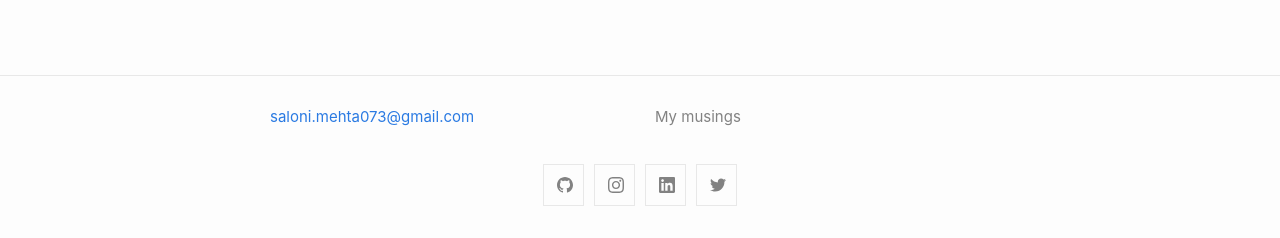
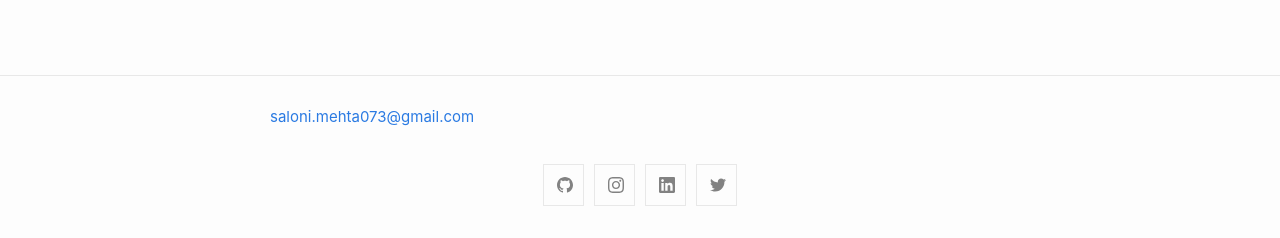
Before and after one commit to salonimehta073/mydoctheme, a Jekyll site: the page built from index.markdown, in a window 1280 px wide. Shown: the part 659-897 px from the top of the page. Built offline with Jekyll 4.4.1, drawn with Linux system fonts in a browser that asks for light colours.

Commit message:
Update _config.yml

```diff
--- a/_config.yml
+++ b/_config.yml
@@ -3,7 +3,6 @@ author:
   #name:
   email: saloni.mehta073@gmail.com
 description: > # this means to ignore newlines until "show_excerpts:"
-  My musings
 
 show_excerpts: false # set to true to show excerpts on the homepage
 
@@ -22,6 +21,7 @@ minima:
     # flickr:   jekyll
     instagram: salcupcake
     linkedin: https://www.linkedin.com/in/mehta-saloni/
+    medium: https://medium.com/@saloni.mehta073/
     # pinterest: jekyll
     # youtube: jekyll
     # youtube_channel: UC8CXR0-3I70i1tfPg1PAE1g
```
